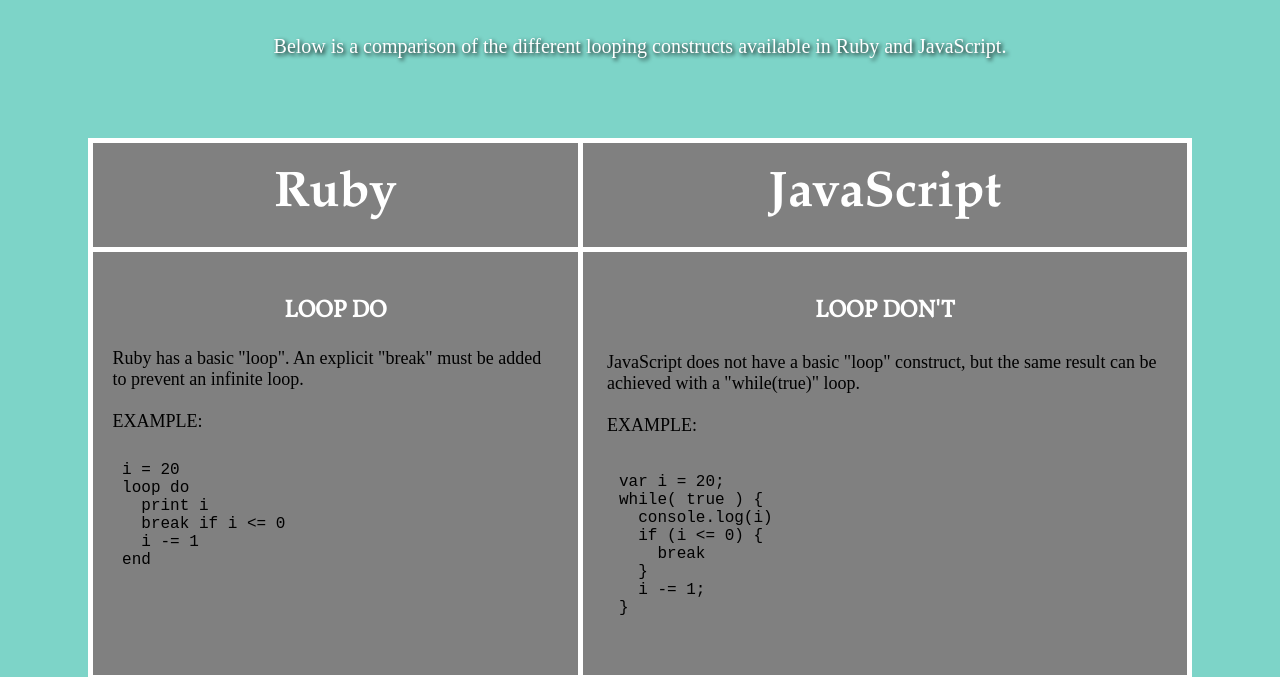
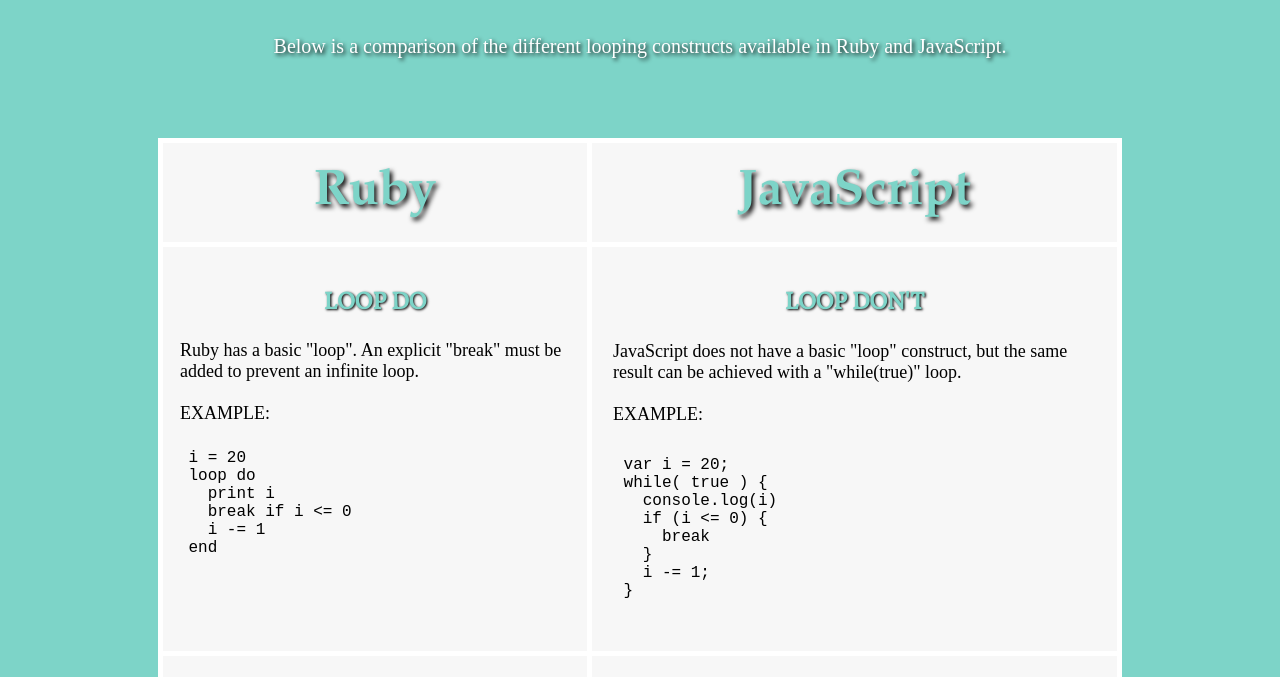
Before and after one commit to lrakhman/cheatsheet_for_looping, a plain HTML site: page index.html in a window 1280 px wide. Shown: the part 146-823 px from the top of the page. Drawn offline with Linux system fonts and the light colour scheme.

Commit message:
updating css file

```diff
--- a/stylesheet.css
+++ b/stylesheet.css
@@ -43,13 +43,14 @@ table, th, td {
   border: 5px solid #fff;
   padding-top: 2%;
   padding-bottom: 2%;
-  background-color: gray;
-  margin: 80px;
+  background-color: rgb(247, 247, 247);
+  margin: 80px 150px;
 }
 
 th {
 	 font-weight: bold;
-	 color: #fff;
+	 color: #7DD4C8;
+	 text-shadow: black 0.05em 0.05em 0.1em;
 	 font-size: 50px;
 }
 
@@ -61,6 +62,7 @@ pre {
 
 h2 {
 	text-align: center;
-	color: #fff;
+	color: #7DD4C8;
+	text-shadow: black 0.05em 0.05em 0.1em;
 	font-family:'Vollkorn';
 }
```
Also changed, not shown: index.html (+1 -1 lines).
